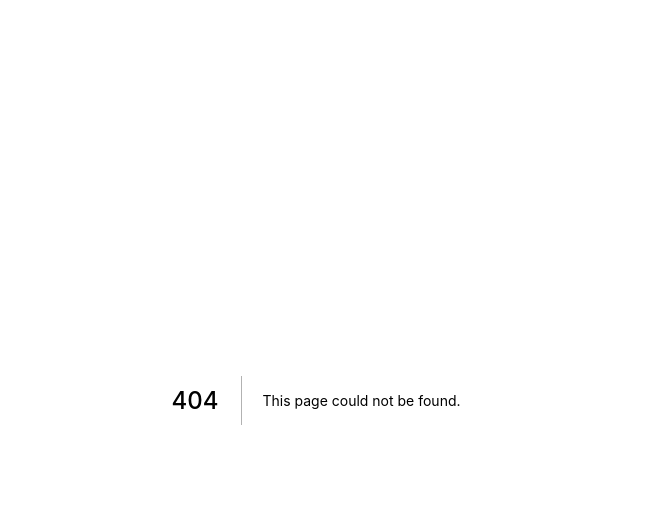
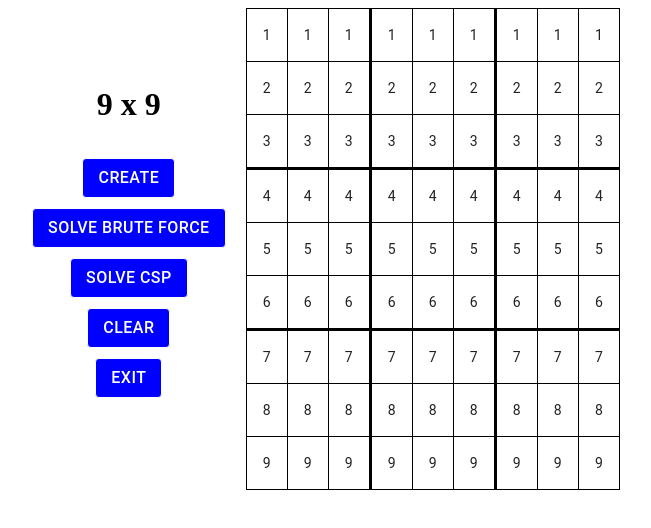
Before and after one commit to NguyenCQChi/comp3981-sudoku, a Next.js app: page /oneSolution in a window 1280 px wide. Before the commit this address had no page. Shown: the top 528 px of the page, without its empty margins (324-975 px from the left). Built offline with nearby package versions, Linux system fonts and the light colour scheme.

Commit message:
Made sudoku board more dynamic and created oneSolution page

```diff
--- /dev/null
+++ b/pages/oneSolution.tsx
@@ -0,0 +1,11 @@
+import React from 'react';
+import OneSolutionGrid from '@src/containers/OneSolution';
+
+function OneSolution() {
+  return (
+    <OneSolutionGrid
+      size={9}/>
+  )
+}
+
+export default OneSolution;
--- /dev/null
+++ b/src/components/MainButtons.tsx
@@ -0,0 +1,50 @@
+import React from 'react';
+import Button from '@mui/material/Button';
+
+function MainButtons() {
+  const buttonStyle = {
+    '&.MuiButton-root': {
+      backgroundColor: 'blue',
+      color: 'white',
+      marginBottom: '10px',
+      fontSize: '1rem'
+    }
+  }
+  return(
+    <div style={
+      {display: 'flex',
+      flexDirection: 'column',
+      flexWrap: 'wrap',
+      padding: '20px',
+      alignItems: 'center'}
+      }>
+      <Button
+        sx={buttonStyle}
+        color='inherit'
+        variant='outlined'
+        >Create</Button>
+      <Button
+        sx={buttonStyle}
+        color='inherit'
+        variant='outlined'
+        >Solve Brute Force</Button>
+      <Button
+        sx={buttonStyle}
+        color='inherit'
+        variant='outlined'
+        >Solve CSP</Button>
+      <Button
+        sx={buttonStyle}
+        color='inherit'
+        variant='outlined'
+        >Clear</Button>
+      <Button
+        sx={buttonStyle}
+        color='inherit'
+        variant='outlined'
+        >Exit</Button>
+    </div>
+  )
+};
+
+export default MainButtons;
--- a/src/components/SudokuGrid.tsx
+++ b/src/components/SudokuGrid.tsx
@@ -1,24 +1,26 @@
 /* eslint-disable react/jsx-key */
 import {Table, TableCell, TableRow, TableBody} from "@mui/material";
-import { bgcolor, border, borderBottom, borderRadius, borderRight, borders } from "@mui/system";
-function SudokuGrid() {
-  const columns: any[] = [
-    { field: 'Column 1', headerName: '1', width: 50},
-    { field: 'Column 2', headerName: '2', width: 50},
-    { field: 'Column 3', headerName: '3', width: 50},
-    { field: 'Column 4', headerName: '4', width: 50},
-    { field: 'Column 5', headerName: '5', width: 50},
-    { field: 'Column 6', headerName: '6', width: 50},
-    { field: 'Column 7', headerName: '7', width: 50},
-    { field: 'Column 8', headerName: '8', width: 50},
-    { field: 'Column 9', headerName: '9', width: 50},
-  ];
+const SudokuGrid = (props: any) => {
+  const {
+    size,
+    } = props;
+  const height = size * 10;
+  const nums = Array.from({length: size}, (_, i) => i + 1);
+  const columns: any[] = [];
+
+  nums.forEach((n) => {
+    columns.push({field: `Column ${n}`, headerName: `${n}`})
+  });
 
   return (
     <Table
         sx={{
           '&.MuiTable-root': {
-            width: 'auto'
+            width: '100px',
+            // height: '100px'
+            // width: 'auto'
+            // maxWidth: `${height}px`,
+            // maxHeight: `${height}px`
           }
         }}
       >
@@ -30,14 +32,13 @@ function SudokuGrid() {
               {sx:{
                 '&.MuiTableRow-root': {
                   border: '1px solid black',
-                  borderTop: '5px solid black',
+                  borderTop: '3px solid black',
                 }
               }
             } :
             {sx: {
               '&.MuiTableCell-root': {
                 border: '1px solid black',
-                // height: '30px'
               }
             }}
             }
@@ -50,9 +51,9 @@ function SudokuGrid() {
                     {sx:{
                       '&.MuiTableCell-root': {
                         border: '1px solid black',
-                        borderLeft: '5px solid black',
-                        maxWidth: '20px',
-                        maxHeight: '20px'
+                        borderLeft: '3px solid black',
+                        // maxWidth: '20px',
+                        // maxHeight: '20px'
 
                       }
                     }
@@ -60,13 +61,15 @@ function SudokuGrid() {
                   {sx: {
                     '&.MuiTableCell-root': {
                       border: '1px solid black',
-                      maxWidth: '20px',
-                      maxHeight: '20px'
+                      // maxWidth: '20px',
+                      // maxHeight: '20px'
                     }
                   }}
                   }
                 >
-                  <div style={{width: '10px', height: '10px'}}>{col.headerName}</div>
+                  <div
+                  // style={{width: '1rem', height: '1rem'}}
+                  >{col.headerName}</div>
                   </TableCell>
               ))}
             </TableRow>
--- a/src/containers/LandingModule/LandingModule.tsx
+++ b/src/containers/LandingModule/LandingModule.tsx
@@ -6,7 +6,8 @@ function LandingModule() {
   return (
     <div>Landing page
 
-    <SudokuGrid/>
+    <SudokuGrid
+      size={9}/>
 
     </div>
   )
--- /dev/null
+++ b/src/containers/OneSolution/OneSolution.tsx
@@ -0,0 +1,23 @@
+import SudokuGrid from '@src/components/SudokuGrid';
+import React from 'react';
+import MainButtons from '@src/components/MainButtons';
+
+const OneSolution = (props: any) => {
+  const
+    {size,
+    } = props;
+  return(
+    <div style={{display: 'flex', justifyContent: 'center'}}>
+      <div style={{display: 'flex', flexDirection: 'column', justifyContent: 'center'}}>
+        <div style={{padding: '15px', textAlign: 'center'}}>
+          <strong style={{fontSize: '2rem', marginBottom: '2rem'}}>{size} x {size}</strong>
+        </div>
+        <MainButtons/>
+      </div>
+      <SudokuGrid
+        size={size}/>
+    </div>
+  )
+}
+
+export default OneSolution;
--- /dev/null
+++ b/src/containers/OneSolution/index.ts
@@ -0,0 +1 @@
+export { default } from './OneSolution';
```
